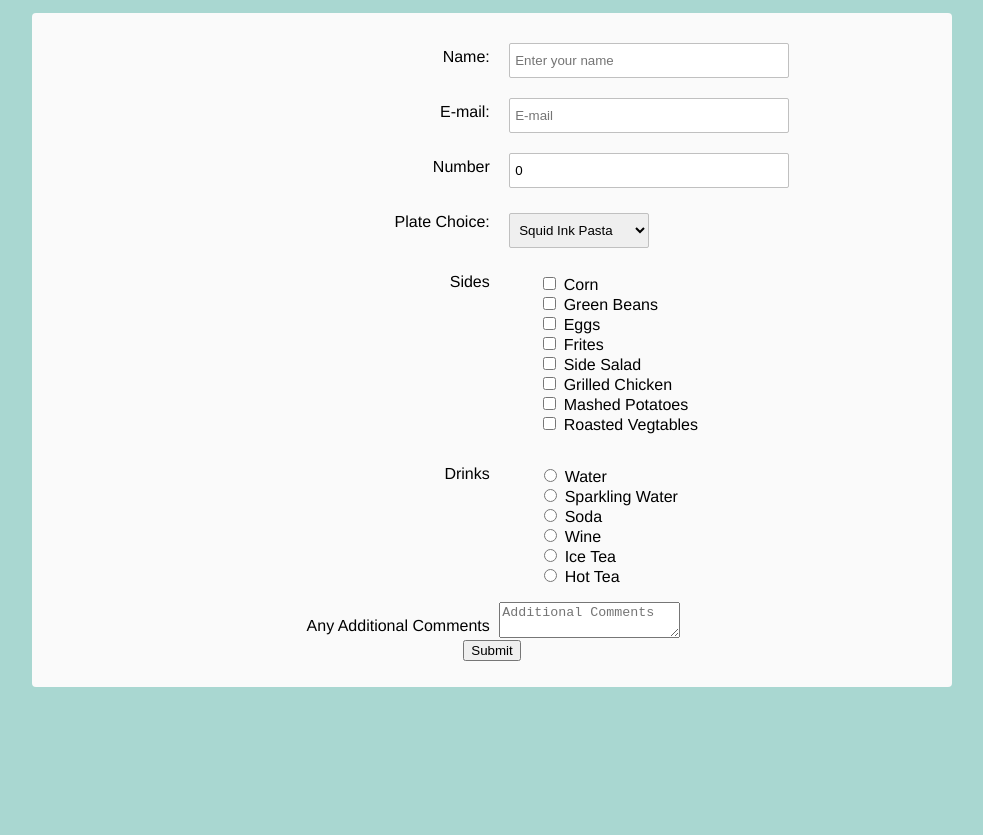
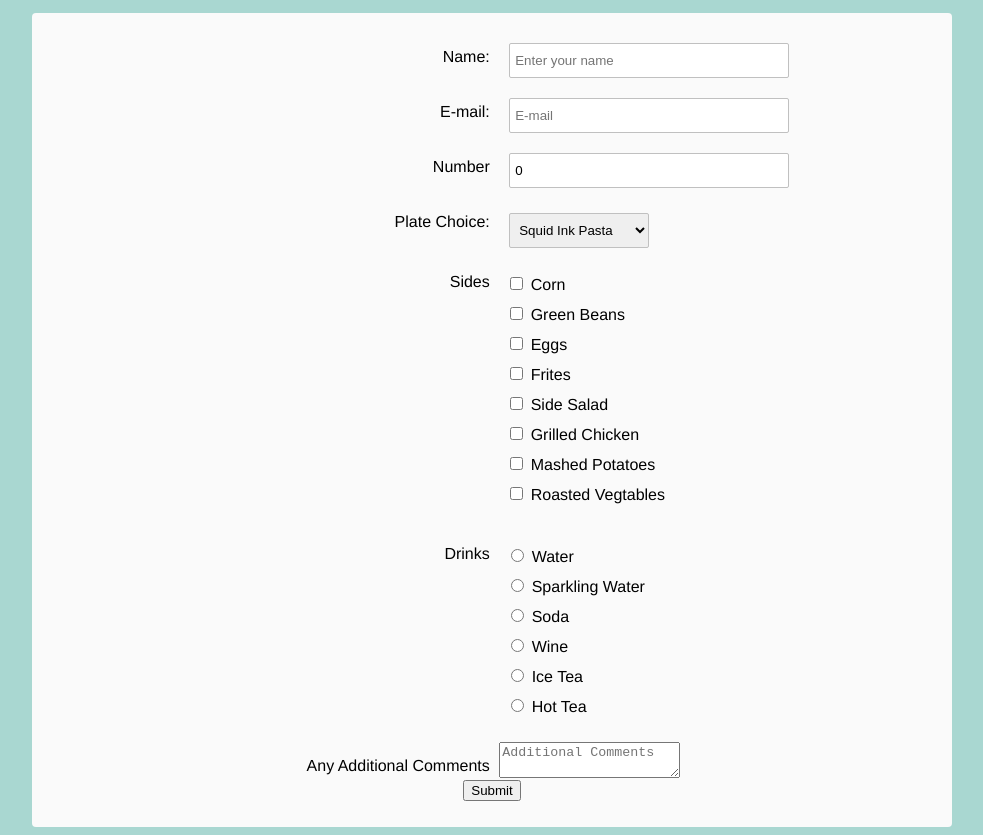
Before and after one commit to thuy-n3/survery-form, a plain HTML site: page index.html in a window 1280 px wide. Shown: the part 87-922 px from the top of the page, without its empty margins (148-1131 px from the left). Before the commit the page ends 800 px from the top, so only its background shows below. Drawn offline with Linux system fonts and the light colour scheme.

Commit message:
radio and checkbox

```diff
--- a/index.html
+++ b/index.html
@@ -69,35 +69,35 @@
                    <div class="labels"><label>Sides</label></div>
                    <div class="input-block">
                         <ul>
-                            <li>
+                            <li class="checkbox">
                                 <input type="checkbox" class="form-check-input" name="sides" value="corn">
                                 <label class="form-check-label">Corn</label>
                             </li>
-                            <li>
+                            <li class="checkbox">
                                 <input type="checkbox" class="form-check-input" name="sides" value="green beans">
                                 <label class="form-check-label">Green Beans</label>
                             </li>
-                            <li>
+                            <li class="checkbox">
                                 <input type="checkbox" class="form-check-input" name="sides" value="eggs">
                                 <label class="form-check-label">Eggs</label>
                             </li>
-                            <li>
+                            <li class="checkbox">
                                 <input type="checkbox" class="form-check-input" name="sides" value="frites">
                                 <label class="form-check-label">Frites</label>
                             </li>
-                            <li>
+                            <li class="checkbox">
                                 <input type="checkbox" class="form-check-input" name="sides" value="side salad">
                                 <label class="form-check-label">Side Salad</label>
                             </li>
-                            <li>
+                            <li class="checkbox">
                                 <input type="checkbox" class="form-check-input" name="sides" value="grilled chicken">
                                 <label class="form-check-label">Grilled Chicken</label>
                             </li>
-                            <li>
+                            <li class="checkbox">
                                 <input type="checkbox" class="form-check-input" name="sides" value="mashed potatoes">
                                 <label class="form-check-label">Mashed Potatoes</label>
                             </li>
-                            <li>
+                            <li class="checkbox">
                                 <input type="checkbox" class="form-check-input" name="sides" value="roasted vegtables">
                                 <label class="form-check-label">Roasted Vegtables</label>
                             </li>
@@ -109,27 +109,27 @@
                 <div class="labels"><Label>Drinks</Label></div>
                 <div class="input-block">
                     <ul>
-                        <li>
+                        <li class="radio">
                             <input type="radio" name="drinks" value="water" class="form-radio">
                             <label class="form-radio-label">Water</label>
                         </li>
-                        <li>
+                        <li class="radio">
                             <input type="radio" name="drinks" value="sparkling water" class="form-radio">
                             <label class="form-check-label">Sparkling Water</label>
                         </li>
-                        <li>
+                        <li class="radio">
                             <input type="radio" name="drinks" value="soda" class="form-radio">
                             <label class="form-check-label">Soda</label>
                         </li>
-                        <li>
+                        <li class="radio">
                             <input type="radio" name="drinks" value="wine" class="form-radio">
                             <label class="form-check-label">Wine</label>
                         </li>
-                        <li>
+                        <li class="radio">
                             <input type="radio" name="drinks" value="ice tea" class="form-radio">
                             <label class="form-check-label">Ice Tea</label>
                         </li>
-                        <li>
+                        <li class="radio">
                             <input type="radio" name="drinks" value="hot tea" class="form-radio">
                             <label class="form-check-label">Hot Tea</label>
                         </li>
--- a/styles/styles.css
+++ b/styles/styles.css
@@ -63,13 +63,13 @@ ul{
     list-style: none;
 }
 
-/* .radio, .checkbox{
+.radio, .checkbox{
     position: relative;
     left: -43px;
     margin-left: 10px;
     display: block;
     padding-bottom: 10px;
-} */
+}
 
 @media screen and (max-width: 833px){
     .input-field {
```
